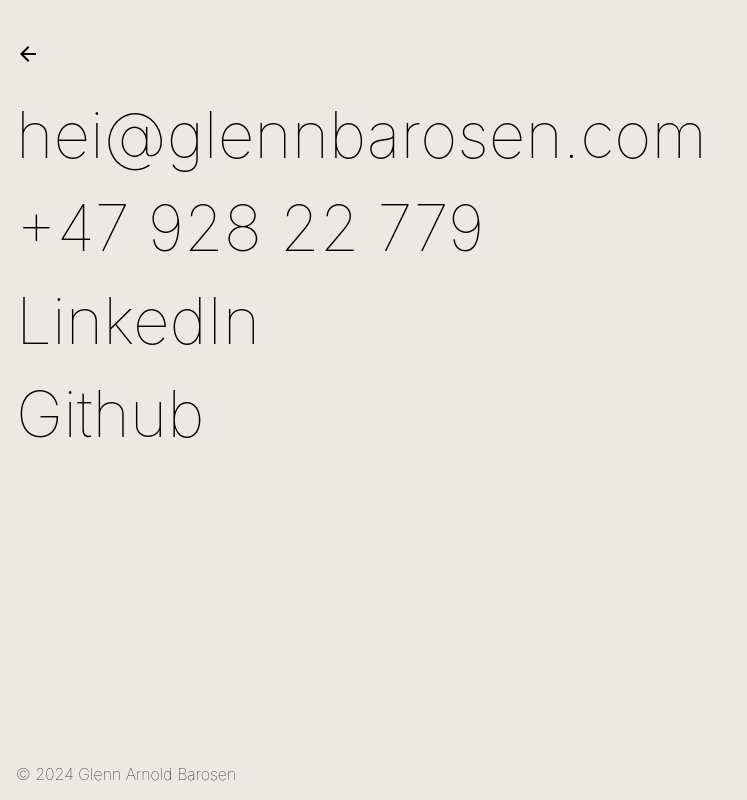
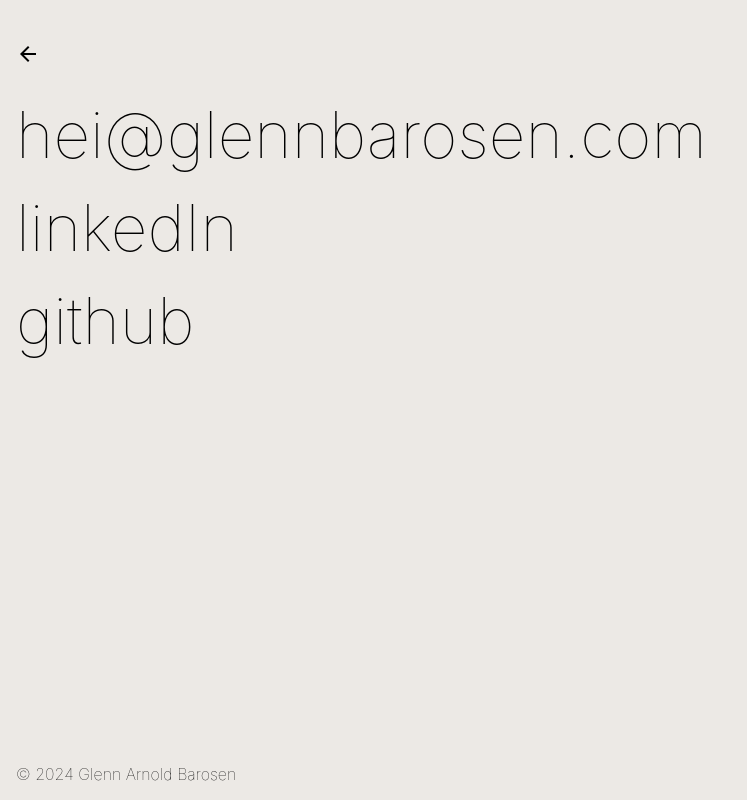
Before and after one commit to glennbarosen/homepage, a SvelteKit app: page /contact in a window 1280 px wide. Shown: the whole page, without its empty margins (0-747 px from the left). Built offline with nearby package versions, Linux system fonts and the light colour scheme.

Commit message:
Update +page.svelte

```diff
--- a/src/routes/contact/+page.svelte
+++ b/src/routes/contact/+page.svelte
@@ -8,11 +8,10 @@
 	<a href="mailto:hei@glennbarosen.com" aria-label="Send e-post til Glenn"
 		>hei@glennbarosen.com</a
 	>
-	<a href="tel:92822779" aria-label="Ring Glenn">+47 928 22 779</a>
 	<a href="https://linkedin.com/in/glenn-barosen" target="_blank" rel="noopener noreferrer">
-		LinkedIn
+		linkedIn
 	</a>
-	<a href="https://github.com/glennbarosen" target="_blank" rel="noopener noreferrer">Github</a>
+	<a href="https://github.com/glennbarosen" target="_blank" rel="noopener noreferrer">github</a>
 </main>
 
 <style>
```
